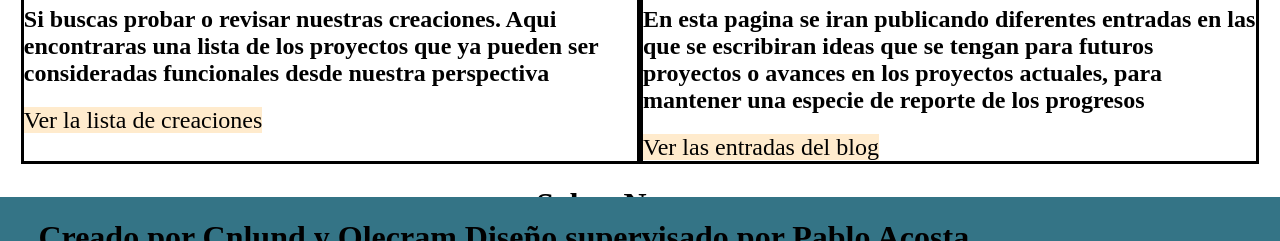
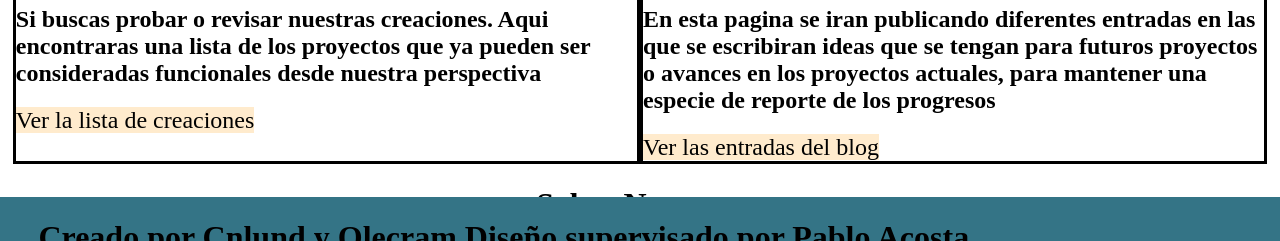
Before and after one commit to cnlund/websites, an Astro site: page / in a window 1280 px wide. Shown: the part 523-764 px from the top of the page. Built offline with nearby package versions, Linux system fonts and the light colour scheme; Astro itself is replaced by a stand-in of ours; grey boxes are pictures that could not be loaded.

Commit message:
css intento 4

```diff
--- a/public/index/index.css
+++ b/public/index/index.css
@@ -1,4 +1,4 @@
-html {
+html body {
     background: rgb(255, 255, 255);
     margin: 0;
 }
```
